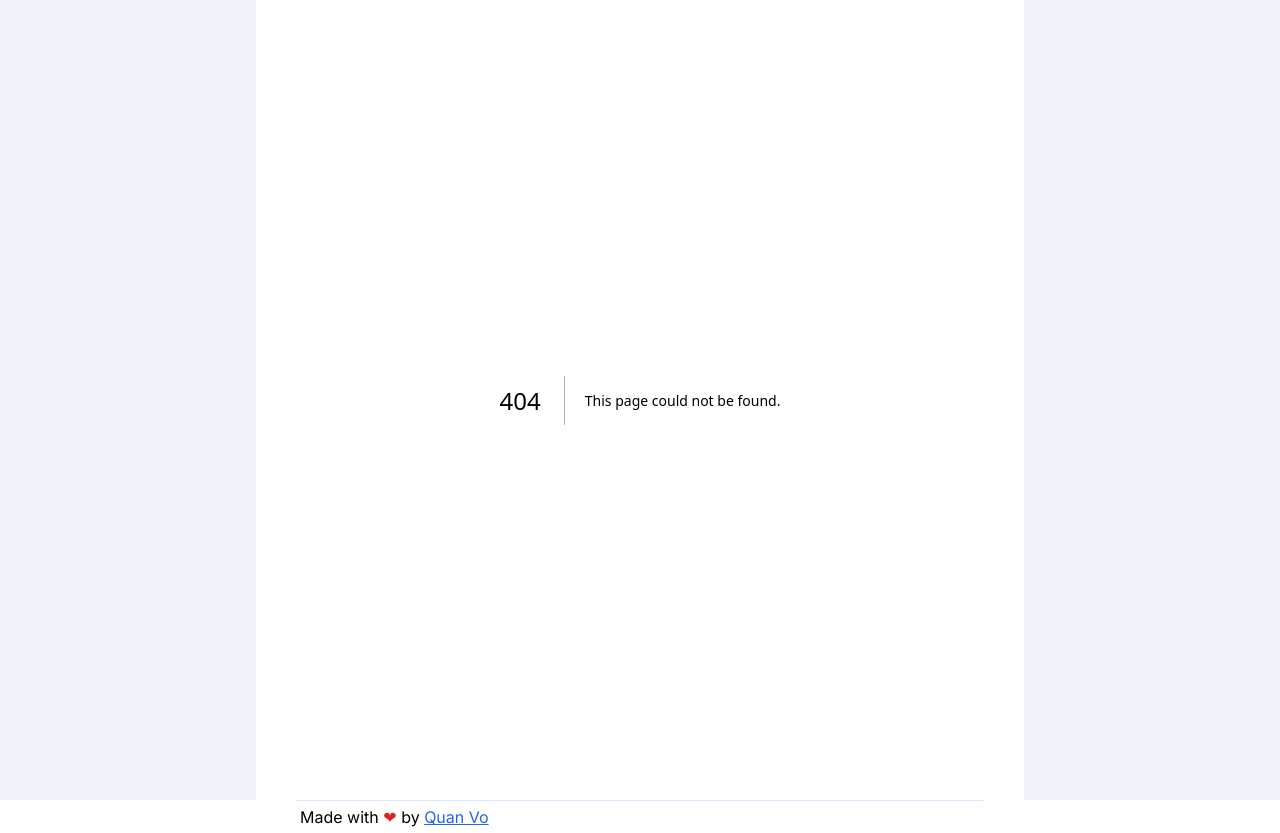
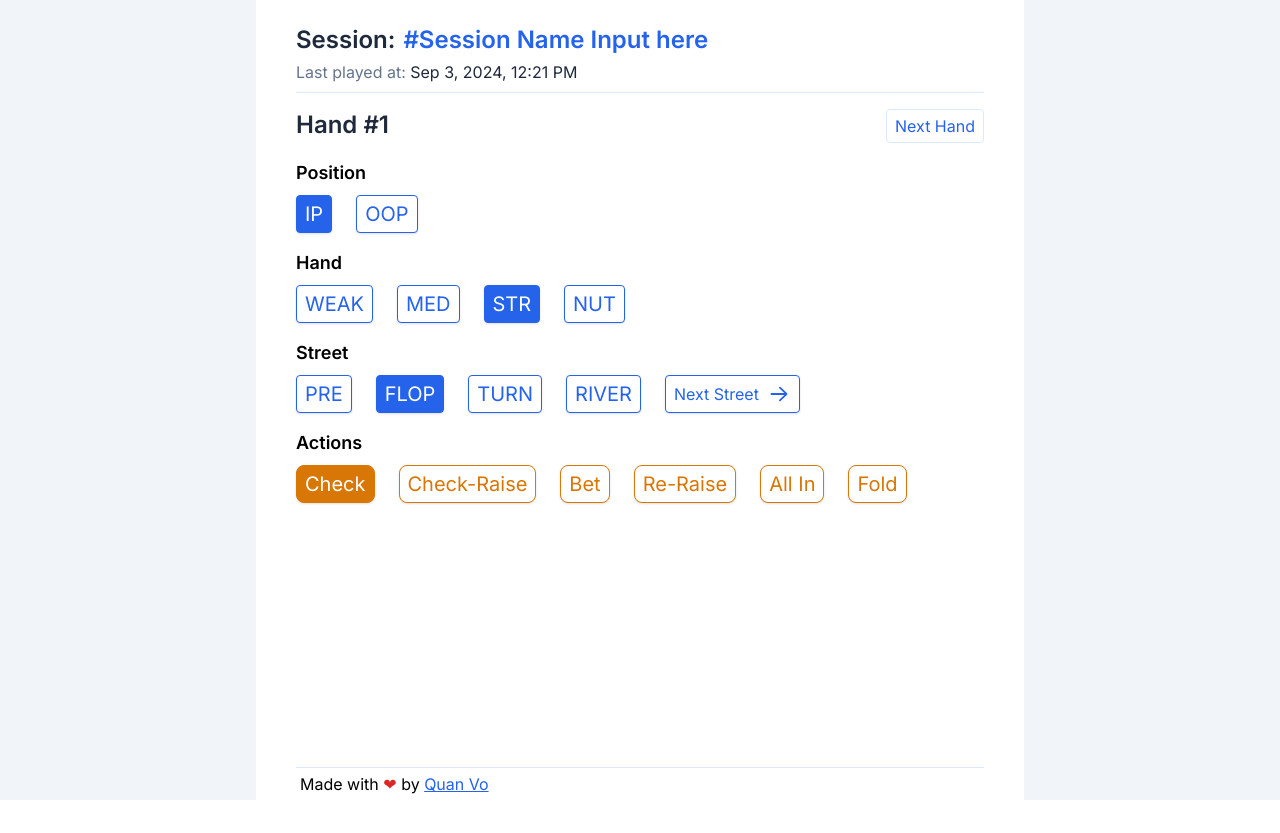
Before and after one commit to votrungquan1999/poker-range-mix, a Next.js app: page /session/1 in a window 1280 px wide. Before the commit this address had no page. After the commit the page ends 800 px from the top, so only its background shows below. Built offline with nearby package versions, Linux system fonts and the light colour scheme.

Commit message:
feat: session record page

```diff
--- /dev/null
+++ b/src/app/session/[sessionId]/page.tsx
@@ -0,0 +1,206 @@
+import { ArrowRightIcon } from "@heroicons/react/20/solid";
+import clsx from "clsx";
+
+const dateFormatter = new Intl.DateTimeFormat("en-US", {
+	dateStyle: "medium",
+	timeStyle: "short",
+});
+
+const selectedPosition: string = "IP";
+const selectedHand: string = "STR";
+const selectedStreet: string = "FLOP";
+const selectedAction = "Check";
+
+export default async function Session() {
+	return (
+		<div>
+			<header className="flex flex-col gap-1 py-2 border-b border-blue-100 mt-4 ">
+				<h1 className="text-2xl font-semibold flex flex-row gap-2 text-slate-800">
+					Session:
+					<input
+						defaultValue="#Session Name Input here"
+						className="w-full text-blue-600 hover:outline outline-2 rounded"
+					/>
+				</h1>
+
+				<p className="text-slate-800">
+					<span className="text-slate-500">Last played at: </span>
+
+					{dateFormatter.format(Date.now())}
+				</p>
+			</header>
+
+			<div className="flex flex-col gap-4 mt-4">
+				<div className="flex flex-row justify-between">
+					<h2 className="text-2xl font-semibold text-slate-800">Hand #1</h2>
+
+					<button
+						type="button"
+						className="px-2 py-1 border rounded border-blue-100 text-blue-600 hover:text-white hover:bg-blue-600"
+					>
+						Next Hand
+					</button>
+				</div>
+
+				<div className="flex flex-col gap-2">
+					<h2 className="text-lg font-semibold">Position</h2>
+
+					<div className="flex flex-row gap-6">
+						<HandButton
+							section="Position"
+							value="IP"
+							selectedValue={selectedPosition}
+						/>
+
+						<HandButton
+							section="Position"
+							value="OOP"
+							selectedValue={selectedPosition}
+						/>
+					</div>
+				</div>
+
+				<div className="flex flex-col gap-2">
+					<h2 className="text-lg font-semibold">Hand</h2>
+
+					<div className="flex flex-row gap-6">
+						<HandButton
+							section="Hand"
+							value="WEAK"
+							selectedValue={selectedHand}
+						/>
+
+						<HandButton
+							section="Hand"
+							value="MED"
+							selectedValue={selectedHand}
+						/>
+
+						<HandButton
+							section="Hand"
+							value="STR"
+							selectedValue={selectedHand}
+						/>
+
+						<HandButton
+							section="Hand"
+							value="NUT"
+							selectedValue={selectedHand}
+						/>
+					</div>
+				</div>
+
+				<div className="flex flex-col gap-2">
+					<h2 className="text-lg font-semibold">Street</h2>
+
+					<div className="flex flex-row gap-6 w-full">
+						<HandButton
+							section="Street"
+							value="PRE"
+							selectedValue={selectedStreet}
+						/>
+
+						<HandButton
+							section="Street"
+							value="FLOP"
+							selectedValue={selectedStreet}
+						/>
+
+						<HandButton
+							section="Street"
+							value="TURN"
+							selectedValue={selectedStreet}
+						/>
+
+						<HandButton
+							section="Street"
+							value="RIVER"
+							selectedValue={selectedStreet}
+						/>
+
+						<button
+							type="button"
+							className="flex flex-row gap-2 items-center px-2 text-blue-600 py-1 rounded cursor-pointer border border-blue-600 shadow outline-blue-600 text to-blue-600"
+						>
+							Next Street
+							<ArrowRightIcon className="w-6 h-6" />
+						</button>
+					</div>
+				</div>
+
+				<div className="flex flex-col gap-2">
+					<h2 className="text-lg font-semibold">Actions</h2>
+
+					<div className="flex flex-row flex-wrap gap-6">
+						<ActionButton action="Check" selectedAction={selectedAction} />
+
+						<ActionButton
+							action="Check-Raise"
+							selectedAction={selectedAction}
+						/>
+
+						<ActionButton action="Bet" selectedAction={selectedAction} />
+
+						<ActionButton action="Re-Raise" selectedAction={selectedAction} />
+
+						<ActionButton action="All In" selectedAction={selectedAction} />
+
+						<ActionButton action="Fold" selectedAction={selectedAction} />
+					</div>
+				</div>
+			</div>
+		</div>
+	);
+}
+
+type ActionType =
+	| "Check"
+	| "Check-Raise"
+	| "Bet"
+	| "Re-Raise"
+	| "All In"
+	| "Fold";
+function ActionButton({
+	action,
+	selectedAction,
+}: { action: ActionType; selectedAction: ActionType }) {
+	return (
+		<button
+			type="button"
+			className={clsx(
+				"text-xl px-2 py-1 rounded-lg cursor-pointer whitespace-nowrap border border-amber-600 shadow outline-amber-600",
+				{
+					"bg-amber-600 text-white": selectedAction === action,
+					"bg-white text-amber-600": selectedAction !== action,
+				},
+			)}
+		>
+			{action}
+		</button>
+	);
+}
+
+function HandButton({
+	section,
+	value,
+	selectedValue,
+}: {
+	section: "Position" | "Hand" | "Street";
+	value: string;
+	selectedValue: string;
+}) {
+	return (
+		<button
+			type="button"
+			className={clsx(
+				"text-xl px-2 py-1 rounded cursor-pointer border border-blue-600 shadow outline-blue-600",
+				{
+					"bg-blue-600 text-white": selectedValue === value,
+					"bg-white text-blue-600": selectedValue !== value,
+				},
+			)}
+		>
+			{value}
+		</button>
+	);
+}
```
